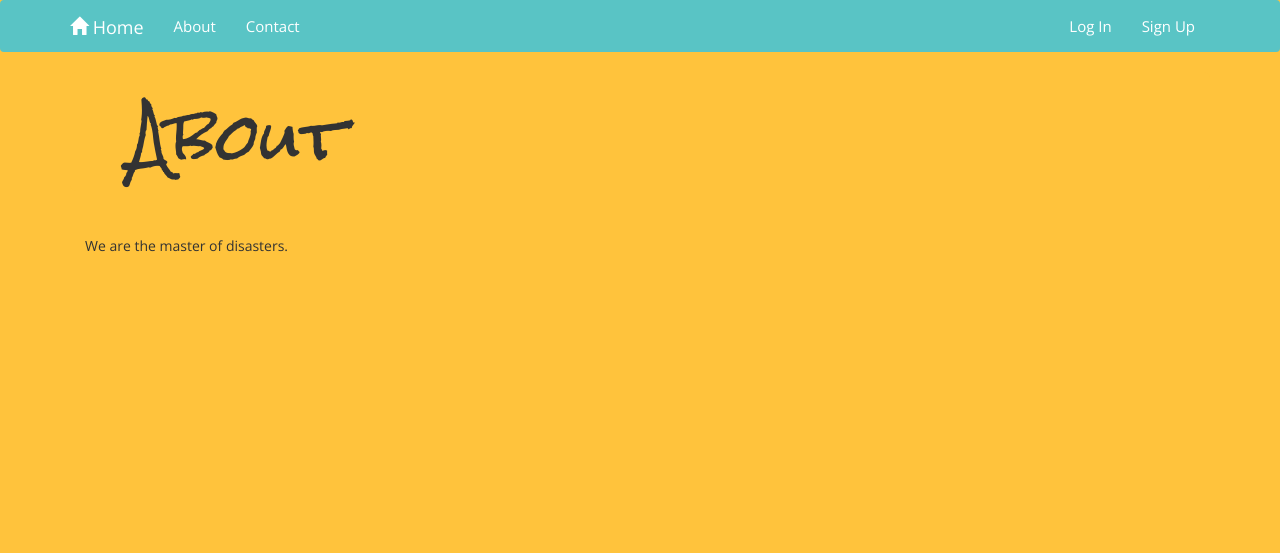
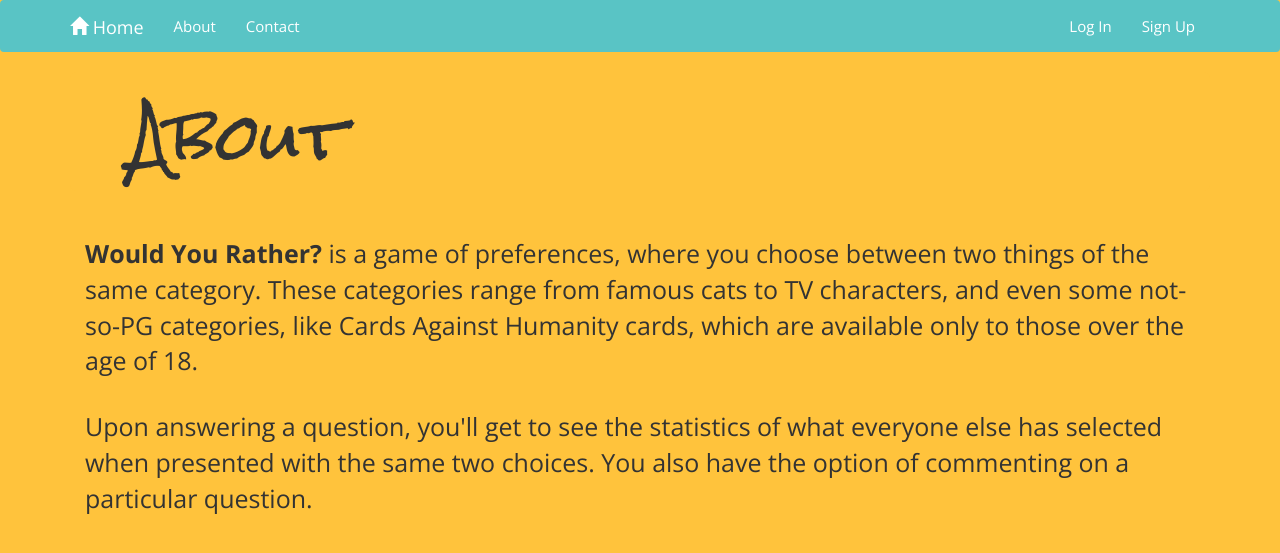
Before and after one commit to GuttermanA/mod2-final-project, a Rails app: page /about in a window 1280 px wide. Shown: the top 553 px of the page. Run offline with Rails 7, Linux system fonts and the light colour scheme; parts of the project's set-up code (start-up, migrations or seed data) failed here and were passed over.

Commit message:
add content to about page

```diff
--- a/app/assets/stylesheets/custom_styles.css
+++ b/app/assets/stylesheets/custom_styles.css
@@ -20,6 +20,10 @@
 
 h5 {
   font-family: 'Noticia Text', serif;
+}
+
+p {
+  font-size: 2.5rem;
 }
 
 .form {
--- a/app/views/static/about.html.erb
+++ b/app/views/static/about.html.erb
@@ -3,5 +3,7 @@
 </div>
 <br>
 <div class="col-lg-12 col-md-12 col-sm-12">
-  <p>We are the master of disasters.</p>
+  <p><strong>Would You Rather?</strong> is a game of preferences, where you choose between two things of the same category. These categories range from famous cats to TV characters, and even some not-so-PG categories, like Cards Against Humanity cards, which are available only to those over the age of 18.</p>
+  <br>
+  <p>Upon answering a question, you'll get to see the statistics of what everyone else has selected when presented with the same two choices. You also have the option of commenting on a particular question.</p>
 </div>
--- a/app/views/static/contact.html.erb
+++ b/app/views/static/contact.html.erb
@@ -3,6 +3,10 @@
 </div>
 
 <br>
+
+
+
+
 <div class="col-lg-6 col-md-6 col-sm-6">
   <h3>Alexander Gutterman</h3>
   <ul>
```
Also changed, not shown: README.md.
